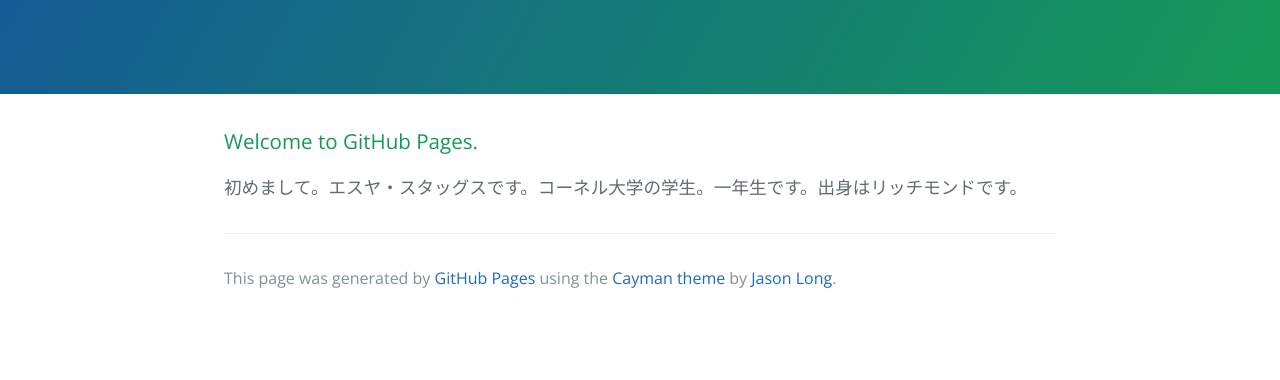
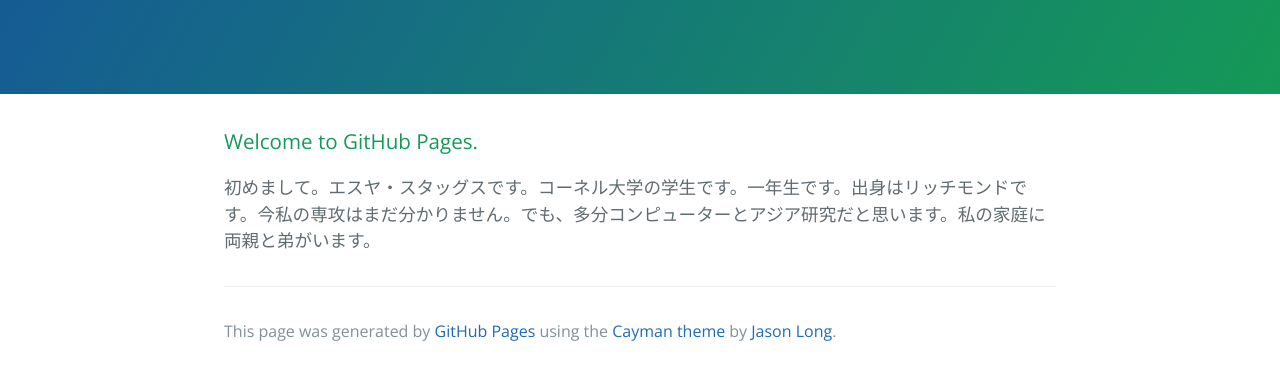
Before and after one commit to elstaggs/elstaggs.github.io, a plain HTML site: page index.html in a window 1280 px wide. Shown: the part 176-556 px from the top of the page. Drawn offline with nearby package versions, Linux system fonts and the light colour scheme.

Commit message:
Update index.html

```diff
--- a/index.html
+++ b/index.html
@@ -19,7 +19,7 @@
       <h3>
 <a id="welcome-to-github-pages" class="anchor" href="#welcome-to-github-pages" aria-hidden="true"><span class="octicon octicon-link"></span></a>Welcome to GitHub Pages.</h3>
 
-<p>初めまして。エスヤ・スタッグスです。コーネル大学の学生。一年生です。出身はリッチモンドです。</p>
+<p>初めまして。エスヤ・スタッグスです。コーネル大学の学生です。一年生です。出身はリッチモンドです。今私の専攻はまだ分かりません。でも、多分コンピューターとアジア研究だと思います。私の家庭に両親と弟がいます。</p>
 
       <footer class="site-footer">
 
```
